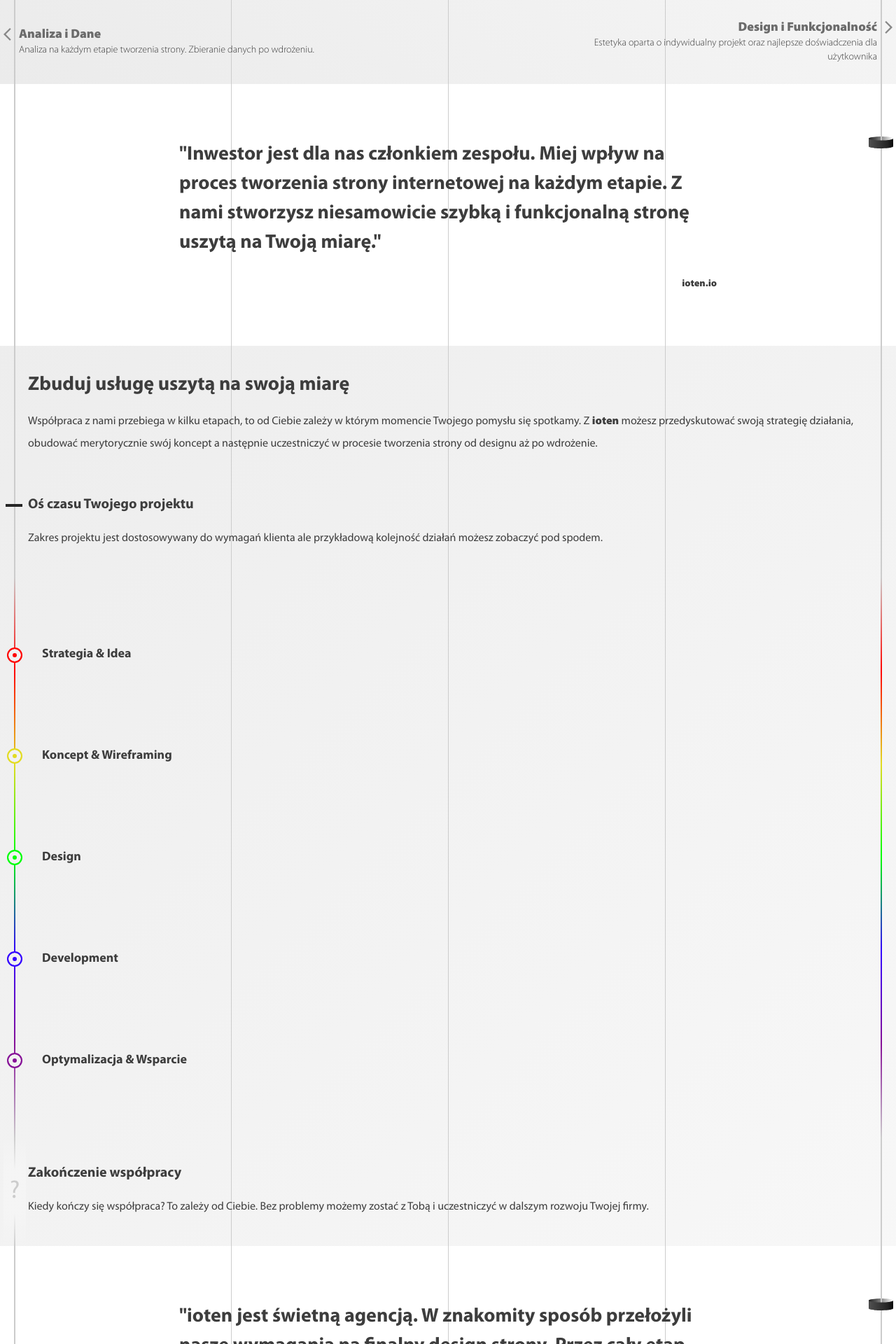
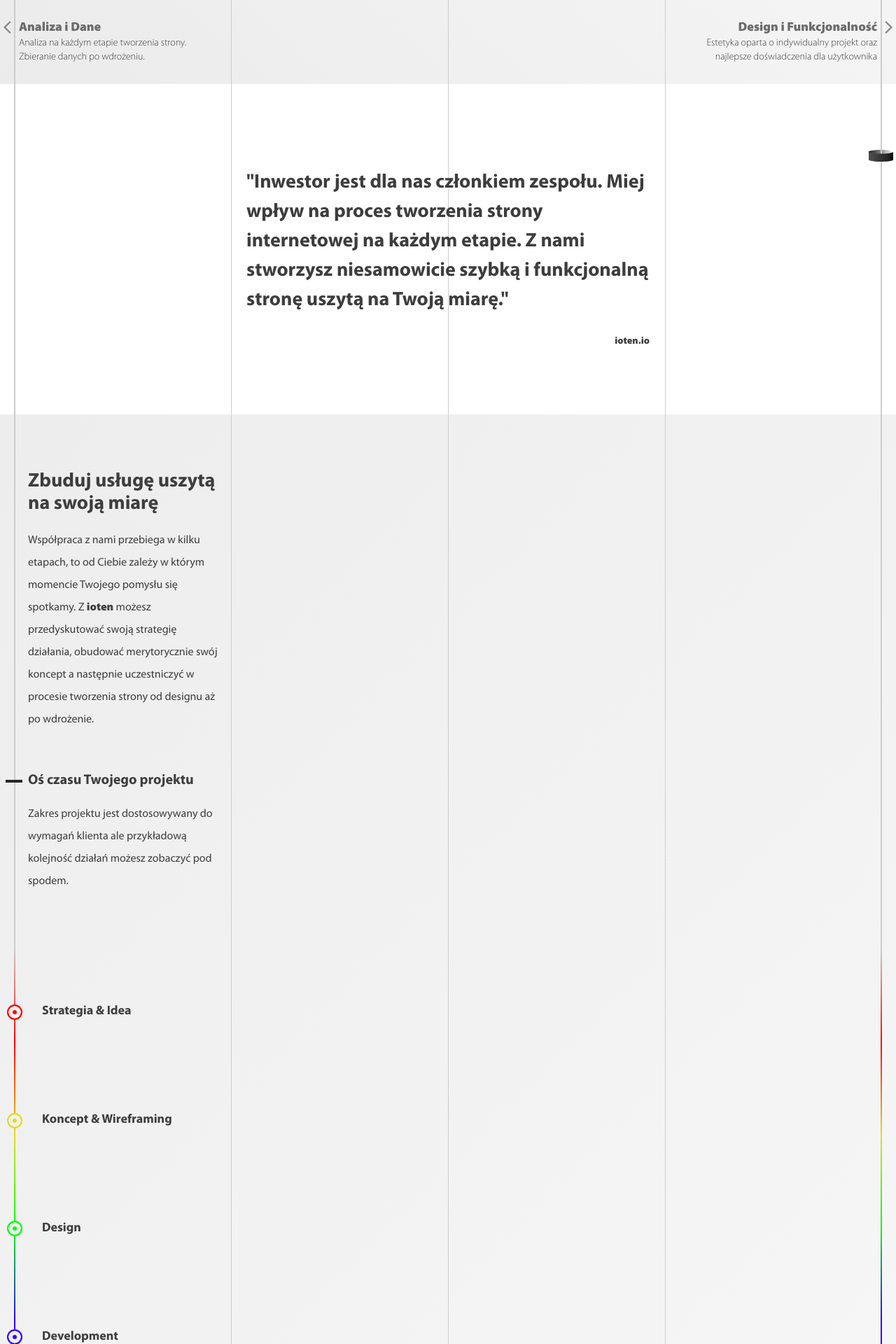
Before and after one commit to sebastian-lucjan/ioten, a Next.js app: page / in a window 1280 px wide. Shown: the part 680-2600 px from the top of the page at 70% size. Built offline with nearby package versions, Linux system fonts and the light colour scheme.

Commit message:
Work on responsivnes: MainPage, Motto, Testimonials and part of axis components

```diff
--- a/pages/index.jsx
+++ b/pages/index.jsx
@@ -22,3 +22,5 @@ export default function Home() {
     </>
   );
 }
+
+// todo: customize scrollbar -> not supported by firefox and IE (usage from 76% to 90%)
--- a/src/assets/styles/theme.js
+++ b/src/assets/styles/theme.js
@@ -61,6 +61,7 @@ const theme = {
     desktop: '@media(min-width: 1280px)',
     mediumDesktop: '@media(min-width: 1440px)',
     bigDesktop: '@media(min-width: 1600px)',
+    hugeDesktop: '@media(min-width: 1920px)',
   },
   zIndex: {
     10: 10,
--- a/src/components/IdeaInterlude/IdeaInterlude.styles.js
+++ b/src/components/IdeaInterlude/IdeaInterlude.styles.js
@@ -19,7 +19,7 @@ export const IdeaInterludeWrapper = styled(({ ...props }) => <TextWrapper {...pr
       display: flex;
       align-items: center;
       height: 100%;
-      padding: 20px;
+      padding: 40px;
     }
     .idea-interlude__paragraph {
       grid-area: 1 / 2 / 2 / 3;
@@ -33,7 +33,22 @@ export const IdeaInterludeWrapper = styled(({ ...props }) => <TextWrapper {...pr
       display: flex;
       align-items: center;
       grid-area: 2 / 2 / 3 / 3;
-      padding: 0 20px;
+      padding: 20px;
+    }
+  }
+
+  ${({ theme }) => theme.mq.mediumDesktop} {
+    grid-template-columns: 1fr 1fr 1fr 1fr;
+
+    .idea-interlude__heading {
+      grid-area: 1 / 2 / 3 / 3;
+    }
+    .idea-interlude__paragraph {
+      font-size: ${({ theme }) => theme.font.size.paragraph};
+      grid-area: 1 / 3 / 2 / 4;
+    }
+    .idea-interlude__button {
+      grid-area: 2 / 3 / 3 / 4;
     }
   }
 `;
@@ -53,11 +68,19 @@ export const IdeaButton = styled.button`
   color: ${({ theme }) => theme.color.white};
 
   ${({ theme }) => theme.mq.tablet} {
-    //padding: 20px 0;
-    //height: 60px;
     font-size: ${({ theme }) => theme.font.size.paragraph};
     width: unset;
     margin: 0;
     padding: 1.4rem 4rem;
   }
+
+  ${({ theme }) => theme.mq.mediumDesktop} {
+    width: 100%;
+    font-size: ${({ theme }) => theme.font.size.headingSmall};
+  }
+
+  ${({ theme }) => theme.mq.hugeDesktop} {
+    width: unset;
+    font-size: ${({ theme }) => theme.font.size.headingSmall};
+  }
 `;
--- a/src/components/MainPage/MainViewsInfo/MainViewInfo.styles.js
+++ b/src/components/MainPage/MainViewsInfo/MainViewInfo.styles.js
@@ -1,6 +1,8 @@
 import styled from 'styled-components';
 import { TextWrapper } from 'src/components/TextComponents';
 import AnimationOnePlaceholder from 'src/assets/images/animation-1-placeholder.svg';
+// import AnimationOnePlaceholderBricks from 'src/assets/images/text-io-block.svg';
+// import AnimationOnePlaceholderBricks from 'src/assets/images/text-io-block.svg';
 
 export const Wrapper = styled(TextWrapper)`
   padding: 0 40px;
@@ -59,6 +61,7 @@ export const StyledMainViewsInfo = styled.div`
   } ;
 `;
 
+// export const AnimationPlaceholder = styled(AnimationOnePlaceholder)`
 export const AnimationPlaceholder = styled(AnimationOnePlaceholder)`
   position: absolute;
   top: 20vh;
@@ -74,9 +77,17 @@ export const AnimationPlaceholder = styled(AnimationOnePlaceholder)`
 
   ${({ theme }) => theme.mq.smallDesktop} {
     margin-left: 0;
-    transform: scale(0.9);
+    transform: scale(1);
     height: 60vh;
     top: unset;
     position: unset;
-  } ;
+  }
+
+  // ${({ theme }) => theme.mq.smallDesktop} {
+  //   margin-left: 0;
+  //   transform: scale(1.6);
+  //   height: 60vh;
+  //   top: unset;
+  //   position: unset;
+  // } ;
 `;
--- a/src/components/MainPage/MainViewsNavigation/NavItem/NavItem.styles.js
+++ b/src/components/MainPage/MainViewsNavigation/NavItem/NavItem.styles.js
@@ -25,6 +25,22 @@ export const StyledNavItem = styled.div`
       display: block;
     }
   }
+
+  ${({ theme }) => theme.mq.smallDesktop} {
+    width: 40%;
+  }
+
+  ${({ theme }) => theme.mq.smallDesktop} {
+    width: 30%;
+  }
+
+  ${({ theme }) => theme.mq.mediumDesktop} {
+    width: 26%;
+  }
+
+  ${({ theme }) => theme.mq.hugeDesktop} {
+    width: 25%;
+  }
 `;
 
 export const StyledTextContent = styled.div`
@@ -47,7 +63,12 @@ export const StyledHeading = styled.h3`
 
   ${({ theme }) => theme.mq.smallDesktop} {
     font-size: ${({ theme }) => theme.font.size.paragraph};
-  } ;
+  }
+
+  ${({ theme }) => theme.mq.mediumDesktop} {
+    font-size: ${({ theme }) => theme.font.size.headingSmall};
+    line-height: 28px;
+  }
 `;
 
 export const StyledParagraph = styled.p`
@@ -62,4 +83,9 @@ export const StyledParagraph = styled.p`
   ${({ theme }) => theme.mq.tablet} {
     display: block;
   }
+
+  ${({ theme }) => theme.mq.mediumDesktop} {
+    font-size: ${({ theme }) => theme.font.size.paragraphSmall};
+    line-height: 24px;
+  }
 `;
--- a/src/components/MottoInterlude/MottoInterlude.styles.js
+++ b/src/components/MottoInterlude/MottoInterlude.styles.js
@@ -4,6 +4,7 @@ import { TextParagraph, TextWrapper } from '../TextComponents';
 export const MottoWrapper = styled(({ ...props }) => <TextWrapper {...props} />)`
   //margin: 0 20vw;
   ${({ theme }) => theme.mq.tablet} {
+    //position: relative;
     display: flex;
     justify-content: center;
     width: 100%;
@@ -11,8 +12,14 @@ export const MottoWrapper = styled(({ ...props }) => <TextWrapper {...props} />)
   }
 
   ${({ theme }) => theme.mq.smallDesktop} {
-    padding: 10vh 20vw;
-  } ;
+    width: 45%;
+    margin: 0 auto;
+    padding: 10vh 0;
+  }
+
+  ${({ theme }) => theme.mq.smallDesktop} {
+    padding: 15vh 0 12vh 0;
+  }
 `;
 
 export const MottoParagraph = styled(({ ...props }) => <TextParagraph {...props} />)`
--- a/src/components/ServicesAxis/ServicesAxis.styles.js
+++ b/src/components/ServicesAxis/ServicesAxis.styles.js
@@ -35,6 +35,20 @@ export const StyledWrapper = styled.div`
   padding: ${({ short }) => (short ? '40px' : '100px 40px')};
   color: ${({ theme }) => theme.color.darkestGray};
   height: ${({ short }) => (short ? 'unset' : '100vh')};
+
+  ${({ theme }) => theme.mq.tablet} {
+    padding: 80px 40px;
+
+    article {
+      width: 48%;
+    }
+  }
+
+  ${({ theme }) => theme.mq.desktop} {
+    article {
+      width: 23%;
+    }
+  }
 
   article:nth-child(1) {
     padding: 0 0 60px 0;
--- a/src/components/ServicesAxis/index.jsx
+++ b/src/components/ServicesAxis/index.jsx
@@ -27,27 +27,27 @@ const ServicesAxis = () => {
     return { lines: servicesAxis, innerLines: lightGray };
   };
 
+  const { intro, axisStart, axisEnd } = services.axisStages;
+
   return (
     <section className="services-axis">
       <MainSectionWrapper as="article" colors={{ background: lightGrayAxisSection }}>
         <StyledWrapper short>
           <article>
             <TextHeading as="h2" size="md">
-              Zbuduj usługę uszytą na swoją miarę
+              {intro.heading}
             </TextHeading>
             <TextParagraph className="services-axis__paragraph">
-              Współpraca z nami przebiega w kilku etapach, to od Ciebie zależy w którym momencie Twojego pomysłu się spotkamy. Z{' '}
-              <span className="services-axis__emphasis">ioten</span> możesz przedyskutować swoją strategię działania, obudować merytorycznie swój
+              Współpraca z nami przebiega w kilku etapach, to od Ciebie zależy w którym momencie Twojego pomysłu się spotkamy. Z
+              <span className="services-axis__emphasis"> ioten</span> możesz przedyskutować swoją strategię działania, obudować merytorycznie swój
               koncept a następnie uczestniczyć w procesie tworzenia strony od designu aż po wdrożenie.
             </TextParagraph>
           </article>
           <article>
             <TextHeading as="h3" size="sm" className="services-axis__sign-axis-start">
-              Oś czasu Twojego projektu
+              {axisStart.heading}
             </TextHeading>
-            <TextParagraph className="services-axis__paragraph">
-              Zakres projektu jest dostosowywany do wymagań klienta ale przykładową kolejność działań możesz zobaczyć pod spodem.
-            </TextParagraph>
+            <TextParagraph className="services-axis__paragraph">{axisStart.paragraph}</TextParagraph>
           </article>
           <Grid />
         </StyledWrapper>
@@ -66,12 +66,12 @@ const ServicesAxis = () => {
 
         <StyledWrapper short>
           <span className="services-axis__sign-question-mark">?</span>
-          <TextHeading as="h3" size="sm">
-            Zakończenie współpracy
-          </TextHeading>
-          <TextParagraph className="services-axis__paragraph">
-            Kiedy kończy się współpraca? To zależy od Ciebie. Bez problemy możemy zostać z Tobą i uczestniczyć w dalszym rozwoju Twojej firmy.
-          </TextParagraph>
+          <article>
+            <TextHeading as="h3" size="sm">
+              {axisEnd.heading}
+            </TextHeading>
+            <TextParagraph className="services-axis__paragraph">{axisEnd.paragraph}</TextParagraph>
+          </article>
           <Grid />
         </StyledWrapper>
       </MainSectionWrapper>
--- a/src/components/Testimonials/Testimonials.styles.js
+++ b/src/components/Testimonials/Testimonials.styles.js
@@ -10,8 +10,14 @@ export const TestimonialsWrapper = styled(({ ...props }) => <TextWrapper {...pro
   }
 
   ${({ theme }) => theme.mq.smallDesktop} {
-    padding: 10vh 20vw;
-  } ;
+    width: 45%;
+    margin: 0 auto;
+    padding: 10vh 0;
+  }
+
+  ${({ theme }) => theme.mq.smallDesktop} {
+    padding: 15vh 0 12vh 0;
+  }
 `;
 
 export const TestimonialsParagraph = styled(({ ...props }) => <TextParagraph {...props} />)`
--- a/src/data/servicesData.js
+++ b/src/data/servicesData.js
@@ -9,6 +9,20 @@ const services = {
   ],
   serviceStagesIntro: 'Etapy',
   servicesStagesFooter: { heading: 'Chcesz poczytać więcej o ioten?', cta: 'Przeczytaj nasz wpis' },
+  axisStages: {
+    intro: {
+      heading: 'Zbuduj usługę uszytą na swoją miarę',
+      paragraph: `Współpraca z nami przebiega w kilku etapach, to od Ciebie zależy w którym momencie Twojego pomysłu się spotkamy. Z ioten możesz przedyskutować swoją strategię działania, obudować merytorycznie swój koncept a następnie uczestniczyć w procesie tworzenia strony od designu aż po wdrożenie.`,
+    },
+    axisStart: {
+      heading: 'Oś czasu Twojego projektu',
+      paragraph: 'Zakres projektu jest dostosowywany do wymagań klienta ale przykładową kolejność działań możesz zobaczyć pod spodem.',
+    },
+    axisEnd: {
+      heading: 'Zakończenie współpracy',
+      paragraph: 'Kiedy kończy się współpraca? To zależy od Ciebie. Bez problemy możemy zostać z Tobą i uczestniczyć w dalszym rozwoju Twojej firmy.',
+    },
+  },
   stages: [
     {
       heading: 'Strategia & Idea',
```
Also changed, not shown: src/assets/styles/GlobalStyles.js (+17 -0 lines), src/assets/images/text-io-block-2.svg (added), src/assets/images/text-io-block.svg (added).
